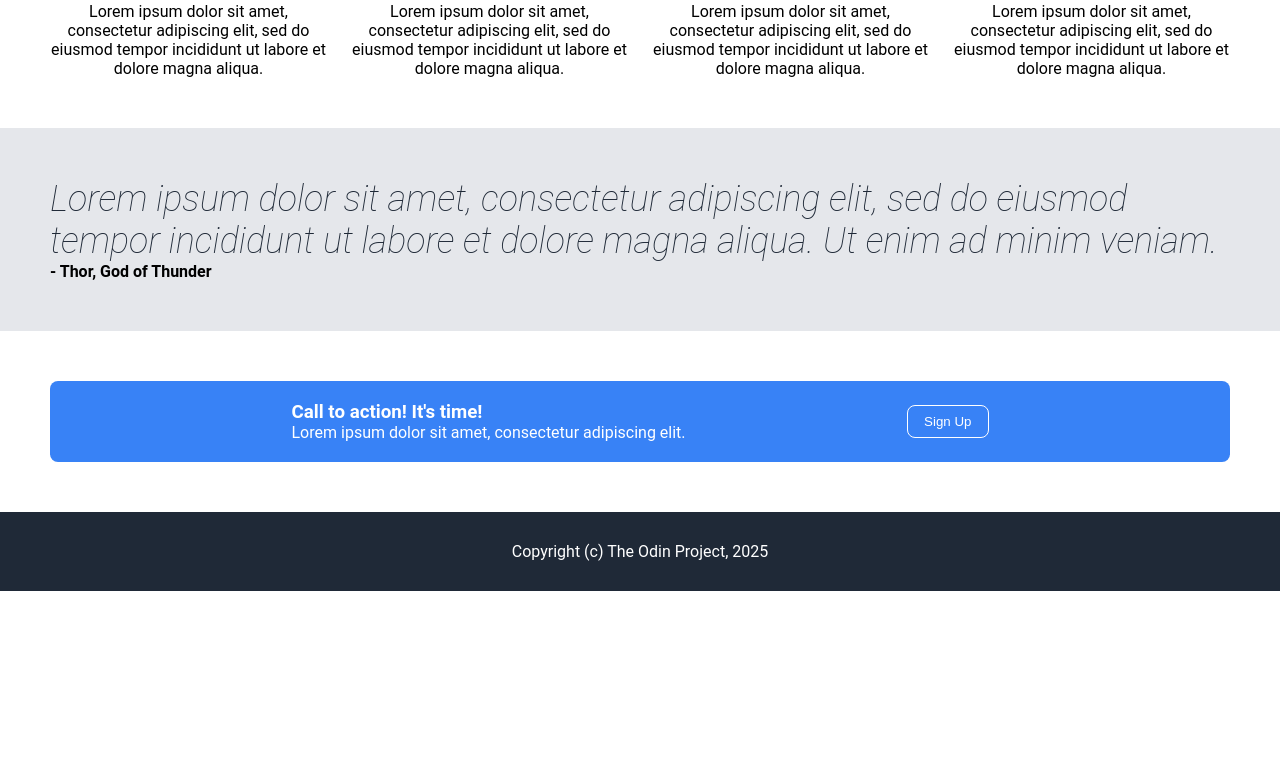
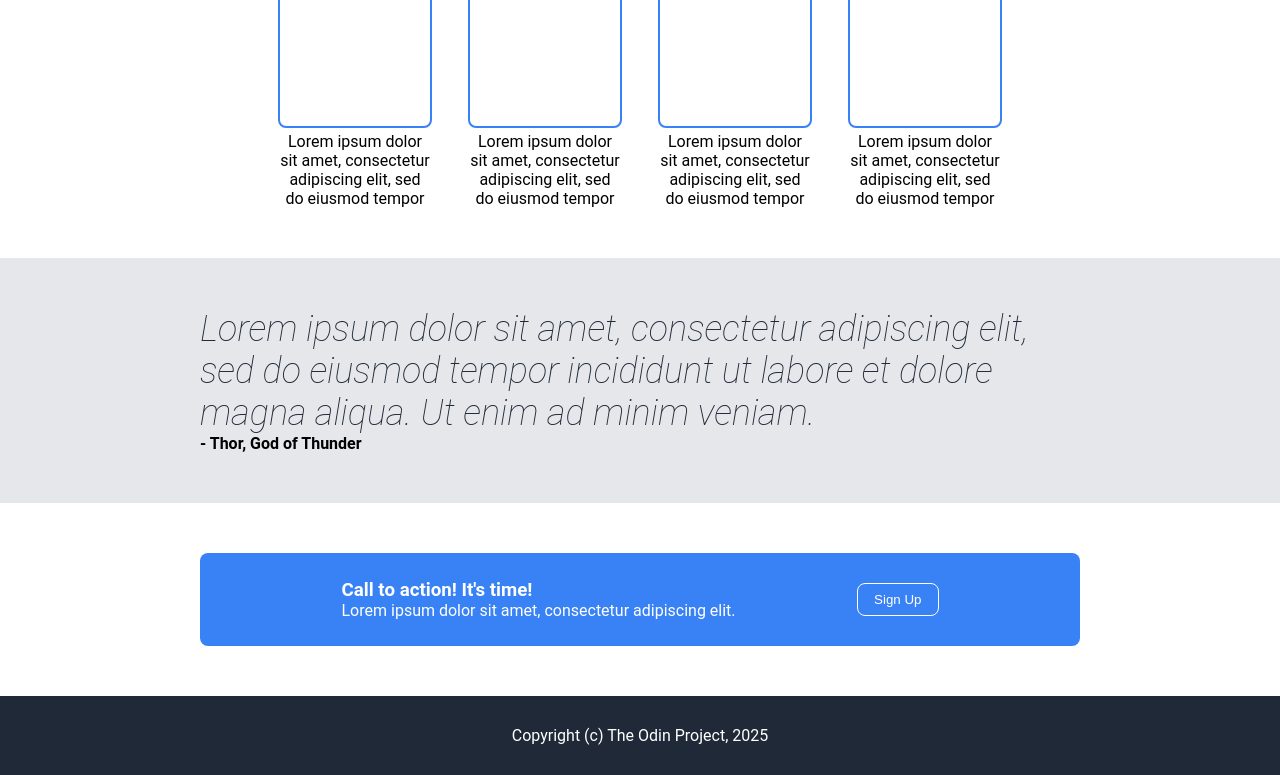
Before and after one commit to dganon/landing-page, a plain HTML site: page index.html in a window 1280 px wide. Shown: the part 562-1337 px from the top of the page. Before the commit the page ends 1153 px from the top, so only its background shows below. Drawn offline with Linux system fonts and the light colour scheme.

Commit message:
Adjust flex styling to align with project guidelines

```diff
--- a/index.html
+++ b/index.html
@@ -19,7 +19,7 @@
         <div class="hero">
             <div class="hero-text">
                 <h1>This website is awesome</h1>
-                <p class="hero-secondary">Lorem ipsum dolor sit amet, consectetur adipiscing elit, sed do eiusmod tempor incididunt ut labore et dolore magna aliqua. Ut enim ad minim veniam, quis nostrud exercitation ullamco laboris nisi ut aliquip ex ea commodo consequat. Duis aute irure dolor in reprehenderit in voluptate velit esse cillum dolore eu fugiat nulla pariatur. </p>
+                <p class="hero-secondary">Lorem ipsum dolor sit amet, consectetur adipiscing elit, sed do eiusmod tempor incididunt ut labore et dolore magna aliqua. Ut enim ad minim veniam, quis nostrud exercitation ullamco laboris nisi ut aliquip ex ea commodo consequat. </p>
                 <button>Sign Up</button>
             </div>
             <img src="images/header-image.jpg">
@@ -31,19 +31,19 @@
         <div class="cards">
             <div class="card">
                 <div class="rounded-square"></div>
-                <p>Lorem ipsum dolor sit amet, consectetur adipiscing elit, sed do eiusmod tempor incididunt ut labore et dolore magna aliqua.</p>
+                <p>Lorem ipsum dolor sit amet, consectetur adipiscing elit, sed do eiusmod tempor</p>
             </div>
             <div class="card">
                 <div class="rounded-square"></div>
-                <p>Lorem ipsum dolor sit amet, consectetur adipiscing elit, sed do eiusmod tempor incididunt ut labore et dolore magna aliqua.</p>
+                <p>Lorem ipsum dolor sit amet, consectetur adipiscing elit, sed do eiusmod tempor</p>
             </div>
             <div class="card">
                 <div class="rounded-square"></div>
-                <p>Lorem ipsum dolor sit amet, consectetur adipiscing elit, sed do eiusmod tempor incididunt ut labore et dolore magna aliqua.</p>
+                <p>Lorem ipsum dolor sit amet, consectetur adipiscing elit, sed do eiusmod tempor</p>
             </div>
             <div class="card">
                 <div class="rounded-square"></div>
-                <p>Lorem ipsum dolor sit amet, consectetur adipiscing elit, sed do eiusmod tempor incididunt ut labore et dolore magna aliqua.</p>
+                <p>Lorem ipsum dolor sit amet, consectetur adipiscing elit, sed do eiusmod tempor</p>
             </div>
         </div>
     </div>
--- a/style.css
+++ b/style.css
@@ -27,8 +27,9 @@ button {
     background-color: #3882F6;
     color: white;
     border: 0px;
+    border-radius: 8px;
     padding: 8px 16px;
-    border-radius: 8px;
+    margin: 10px 0;
 }
 
 quote {
@@ -51,6 +52,7 @@ p {
 .header {
     display: flex;
     flex-direction: column;
+    padding: 0 200px;
 }
 
 .header-logo {
@@ -62,10 +64,13 @@ p {
 .nav {
     display: flex;
     justify-content: space-between;
+    margin: 15px 0;
 }
 
 .hero {
     display: flex;
+    gap: 50px;
+    padding: 50px 0;
 }
 
 .hero-text {
@@ -102,7 +107,7 @@ p {
     display: flex;
     justify-content: center;
     align-items: center;
-    gap: 24px;
+    gap: 40px;
 }
 
 .card {
@@ -111,6 +116,7 @@ p {
     justify-content: center;
     align-items: center;
     text-align: center;
+    width: 150px;
 }
 
 .rounded-square {
@@ -124,11 +130,11 @@ p {
 .quote {
     background-color: #E5E7EB;
     margin: 0;
-    padding: 50px;
+    padding: 50px 200px;
 }
 
 .cta-section {
-    padding: 50px;
+    padding: 50px 200px;
 }
 
 .cta-banner {
```
